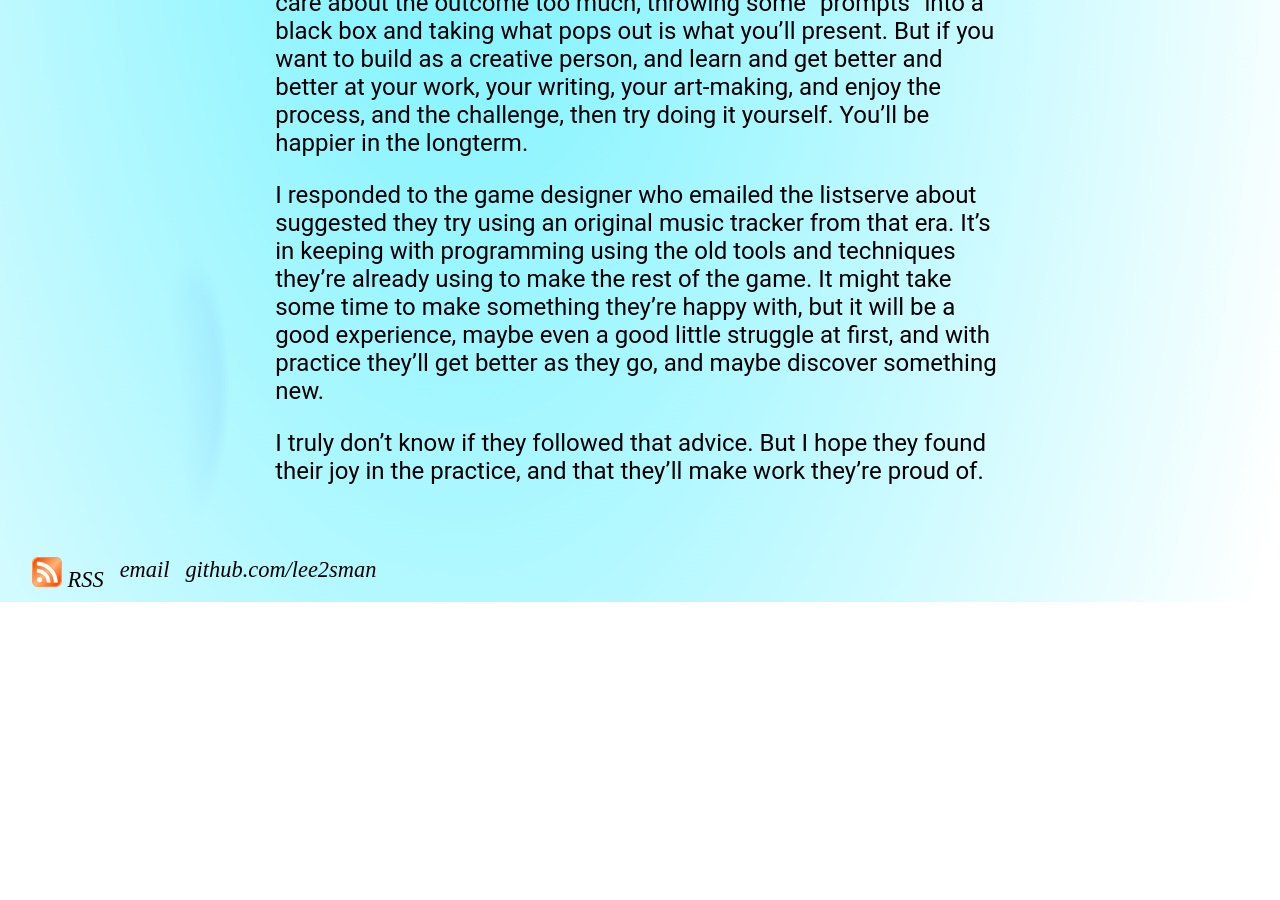
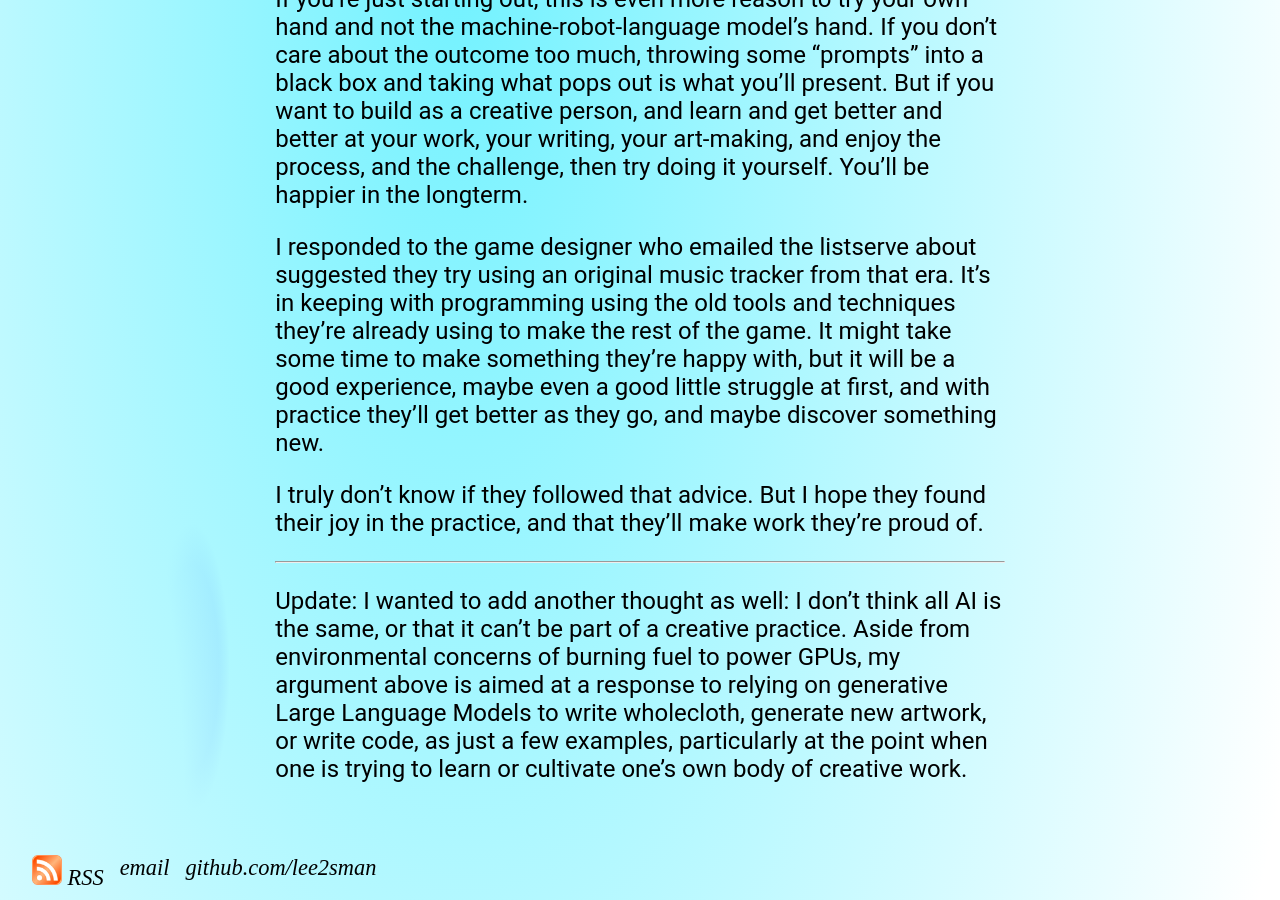
Before and after one commit to lee2sman/nosebook, a Jekyll site: the page built from _posts/2024-11-30-learn-without-ai.md, in a window 1280 px wide and 900 px high, scrolled down 2975 px. Built offline with Jekyll 4.4.1, drawn with Linux system fonts in a browser that asks for light colours; some web fonts are replaced; before the commit the page ends 3577 px from its top, so only the background shows below that; some of the changed text lies outside the part shown.

Commit message:
update learn-without-ai.md

```diff
--- a/_posts/2024-11-30-learn-without-ai.md
+++ b/_posts/2024-11-30-learn-without-ai.md
@@ -3,6 +3,8 @@ layout: post
 title: What I want to tell my students about AI
 categories: [programming, art, AI]
 ---
+
+*update: added some further thoughts at the end*
 
 Not long ago, in an online listserve I'm part of, a digital artist announced they were working on a retro video game, programmed in an emulator, creating a game in that system's original language and operating system, a 40-year old game console, the Sega Genesis. "I'm not much of a musician," they said. "How is.." and then rattled off some machine learning models to find out whether folks recomended any particular ones for generating game soundtracks.
 
@@ -31,3 +33,7 @@ If you're just starting out, this is even more reason to try your own hand and n
 I responded to the game designer who emailed the listserve about suggested they try using an original music tracker from that era. It's in keeping with programming using the old tools and techniques they're already using to make the rest of the game. It might take some time to make something they're happy with, but it will be a good experience, maybe even a good little struggle at first, and with practice they'll get better as they go, and maybe discover something new.
 
 I truly don't know if they followed that advice. But I hope they found their joy in the practice, and that they'll make work they're proud of.
+
+---
+
+Update: I wanted to add another thought as well: I don't think all AI is the same, or that it can't be part of a creative practice. Aside from environmental concerns of burning fuel to power GPUs, my argument above is aimed at a response to relying on generative Large Language Models to write wholecloth, generate new artwork, or write code, as just a few examples, particularly at the point when one is trying to learn or cultivate one's own body of creative work.
```
